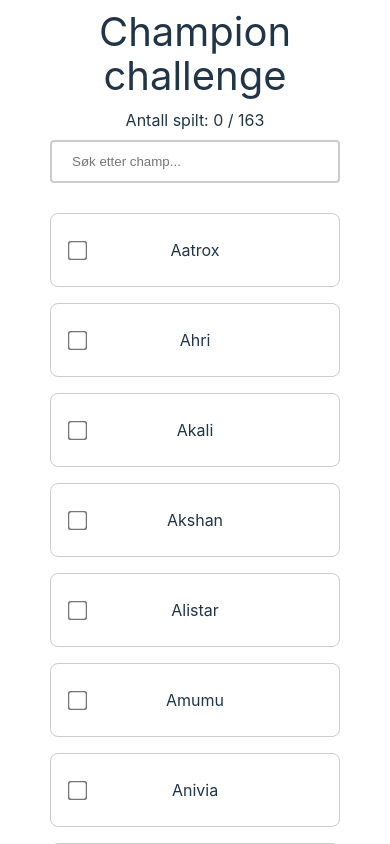
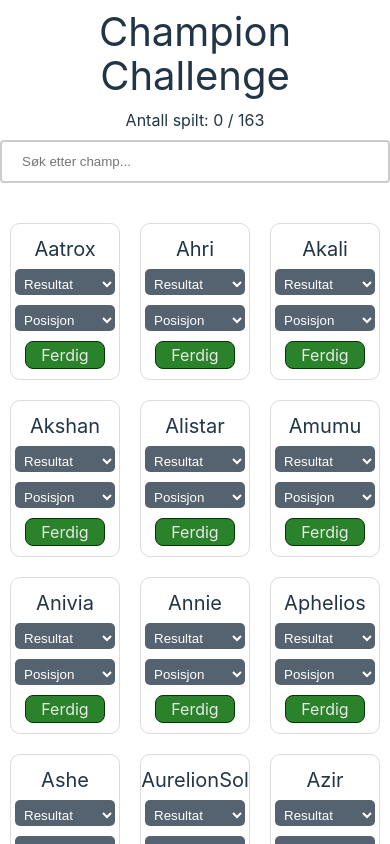
Before and after one commit to StigAkl/champion-challenge, a React (Vite) app: page / in a window 390 px wide. Shown: the top 844 px of the page. Built offline with nearby package versions, Linux system fonts and the light colour scheme.

Commit message:
complete rewrite

```diff
--- a/package.json
+++ b/package.json
@@ -4,7 +4,7 @@
   "version": "0.0.0",
   "type": "module",
   "scripts": {
-    "dev": "vite",
+    "dev": "vite --host",
     "build": "tsc && vite build --base /champion-challenge/",
     "lint": "eslint src --ext ts,tsx --report-unused-disable-directives --max-warnings 0",
     "preview": "vite preview",
--- a/src/App.css
+++ b/src/App.css
@@ -5,49 +5,17 @@
 
 #root {
   margin: 0 auto;
-  padding: 2rem;
   text-align: center;
-  padding: 50px;
   padding-top: 0;
-}
-
-.container {
-  display: grid;
-  grid-template-columns: repeat(auto-fill, minmax(150px, 1fr));
-  gap: 1rem;
+  display: flex;
+  flex-direction: column;
+  align-items: center;
 }
 
 h1 {
   font-weight: 400;
   font-size: 40px !important;
   margin: 10px;
-}
-
-.card {
-  display: flex;
-  align-items: center;
-  justify-content: center;
-  border: 1px solid #ccc;
-  padding: 1rem;
-  border-radius: 8px;
-  position: relative; /* legg til denne */
-  height: 40px;
-}
-
-.card:hover {
-  font-weight: bold;
-  cursor: pointer;
-}
-
-.checkbox {
-  position: absolute; /* endre til denne */ /* posisjon fra toppen */
-  left: 20px; /* posisjon fra venstre */
-  transform: scale(1.5); /* endre størrelsen */
-}
-
-.played {
-  background-color: rgb(60, 115, 60);
-  border: 1px solid rgb(155, 191, 155);
 }
 
 .search {
@@ -60,3 +28,11 @@
   border-radius: 4px;
   margin-bottom: 30px;
 }
+
+.cardContainer {
+  display: flex;
+  flex-wrap: wrap;
+  justify-content: center;
+  width: 100%;
+  max-width: 1200px;
+}
--- a/src/App.tsx
+++ b/src/App.tsx
@@ -1,46 +1,52 @@
-import { useState } from 'react'
+import { useEffect, useState } from 'react'
 import './App.css'
 import compiled from './data/compiled.json';
+import ChampionCard from './Components/ChampionCard/ChampionCard';
 
-interface IChampion {
+export type Result = "win" | "loss";
+export type Position = "top" | "jungle" | "mid" | "bot" | "support";
+export interface Champion {
   id: string;
   name: string;
+  played?: boolean;
+  result?: Result;
+  position?: Position;
 }
 
-interface IPlayed {
-  [key: string]: boolean;
-}
+const App = () => {
+  const [search, setSearch] = useState('');
+  const [champions, setChampions] = useState<Champion[]>(() => {
+    const saved = localStorage.getItem("playedChampions");
+    if (saved) {
+      return JSON.parse(saved);
+    }
+    return compiled.map((c) => ({ ...c, played: false, result: "", position: "" }))
+  });
 
-function App() {
-
-  const [champions, _] = useState<IChampion[]>(compiled);
-  const [played, setPlayed] = useState<IPlayed>(JSON.parse(localStorage.getItem("played") || "{}"));
-  const [search, setSearch] = useState('');
-
-  const toggleChecked = (id: string) => {
-    const newPlayed = { ...played, [id]: !played[id] }
-    setPlayed(newPlayed);
-    localStorage.setItem("played", JSON.stringify(newPlayed));
+  const championPlayedChange = (champion: Champion) => {
+    setChampions(champions.map((c) => c.id === champion.id ? { ...c, played: champion.played } : c));
   }
 
-  const list = champions.filter(champion => champion.name.toLowerCase().includes(search)).map(c => {
-    const background = played[c.id] ? "card played" : "card";
-    return (
-      <div key={c.id} className={background} onClick={() => toggleChecked(c.id)}>
-        <input type="checkbox" className="checkbox" checked={played[c.id] || false} onChange={() => toggleChecked(c.id)} />
-        <label>{c.name}</label>
-      </div>)
-  })
+  useEffect(() => {
+    localStorage.setItem("playedChampions", JSON.stringify(champions));
+  }, [champions]);
 
-  const playedCounter = Object.values(played).reduce((count, value) => value ? count + 1 : count, 0);
+  const playerCounter = champions.filter(p => p.played).length;
+
+  const cardList = champions.filter((c) => c.name.toLowerCase().includes(search.toLowerCase())).map((champion) => (
+    <ChampionCard key={champion.id}
+      champion={champion}
+      onChampionPlayed={championPlayedChange}
+    />
+  ));
 
   return (
     <>
-      <h1>Champion challenge</h1>
-      <p>Antall spilt: {playedCounter} / {champions.length}</p>
+      <h1>Champion Challenge</h1>
+      <p>Antall spilt: {playerCounter} / {compiled.length}</p>
       <input type="text" className="search" value={search} onChange={(e) => setSearch(e.target.value.toLowerCase())} placeholder="Søk etter champ..." />
-      <div className="container">
-        {list}
+      <div className="cardContainer">
+        {cardList}
       </div>
     </>
   )
--- /dev/null
+++ b/src/Components/ChampionCard/ChampionCard.css
@@ -0,0 +1,118 @@
+.card {
+  width: 200px;
+  border-radius: 10px;
+  border: 1px solid rgb(220, 220, 220);
+  flex: 1 0 200px;
+  margin: 10px;
+  display: flex;
+  flex-direction: column;
+  align-items: center;
+}
+
+.win {
+  background-color: #1c3a1c;
+}
+
+.loss {
+  background-color: rgb(63, 13, 13);
+}
+
+@media (max-width: 1200px) {
+  .card {
+    flex: 1 0 150px;
+  }
+}
+
+@media (max-width: 900px) {
+  .card {
+    flex: 1 0 100px;
+  }
+}
+
+.name {
+  margin-top: 10px;
+  margin-bottom: 5px;
+  font-size: 20px;
+}
+
+.select-container {
+  text-align: center;
+  position: relative;
+  width: 100px;
+  height: 26px;
+  overflow: hidden;
+  color: white;
+  border-radius: 5px;
+  margin-bottom: 10px;
+}
+
+.select-container:hover {
+  cursor: pointer;
+}
+
+.select-dropdown {
+  position: relative;
+  width: 100px;
+  height: 30px;
+  padding: 5px;
+  border: none;
+  outline: none;
+  background: transparent;
+  z-index: 1;
+  background: #556370;
+  line-height: 200px;
+  color: white;
+}
+
+.select-dropdown:hover {
+  cursor: pointer;
+}
+
+.select-container:after {
+  content: "\25BC";
+  position: absolute;
+  top: 0;
+  cursor: pointer;
+  pointer-events: none;
+  transition: 0.25s all ease;
+  z-index: 1;
+}
+
+.error {
+  border: 1px solid red;
+}
+
+button.setplayed {
+  border-radius: 8px;
+  border: 1px solid rgb(2, 54, 2);
+  padding: 3px;
+  font-size: 16px;
+  font-family: inherit;
+  background-color: #2a832a;
+  cursor: pointer;
+  transition: border-color 0.25s;
+  margin-bottom: 10px;
+  width: 80px;
+  color: rgb(233, 233, 233);
+}
+
+button.setunplayed {
+  border-radius: 8px;
+  border: none;
+  padding: 3px;
+  font-size: 16px;
+  font-family: inherit;
+  background-color: rgb(31, 105, 158);
+  cursor: pointer;
+  transition: border-color 0.25s;
+  margin-bottom: 10px;
+  width: 80px;
+}
+
+button:hover {
+  font-weight: bold;
+}
+
+.result {
+  margin-bottom: 24px;
+}
--- /dev/null
+++ b/src/Components/ChampionCard/ChampionCard.tsx
@@ -0,0 +1,112 @@
+import { useState } from "react";
+import { Champion, Position, Result } from "../../App";
+import "./ChampionCard.css";
+
+interface Props {
+  champion: Champion;
+  onChampionPlayed: (champion: Champion) => void;
+}
+
+const ChampionCard = ({ champion, onChampionPlayed }: Props) => {
+
+  const [position, setPosition] = useState(champion.position);
+  const [result, setResult] = useState(champion.result);
+  const [error, setError] = useState(false);
+
+  const cardBackground = getCardBackground(champion, error);
+
+  const handlePlayButtonClick = () => {
+
+    if (champion.played) {
+      return onChampionPlayed({ ...champion, played: false, position: undefined, result: undefined })
+    }
+
+    if (!position || !result) {
+      setError(true);
+      return alert(createErrorMessage(result, position));
+    }
+
+    champion.played = true;
+    champion.position = position;
+    champion.result = result;
+    setError(false);
+
+    onChampionPlayed(champion);
+  }
+
+  const renderSelect = () => {
+    return (
+      <>
+        <div className={`select-container`}>
+          <select className="select-dropdown"
+            onChange={(e) => setResult(e.target.value as Result)}>
+            <option value="" disabled selected hidden>Resultat</option>
+            <option value="win">Vinn</option>
+            <option value="loss">Tap</option>
+          </select>
+        </div>
+        <div className="select-container">
+          <select className="select-dropdown"
+            placeholder="Posisjon"
+            onChange={(e) => setPosition(e.target.value as Position)}>
+            <option value="" disabled selected hidden>Posisjon</option>
+            <option value="top">Top</option>
+            <option value="jungle">Jungle</option>
+            <option value="mid">Mid</option>
+            <option value="bot">Bot</option>
+            <option value="support">Support</option>
+          </select>
+        </div>
+      </>
+    )
+  }
+
+  const renderResult = () => {
+    return (
+      <div className="result">
+        <p>Resultat: {champion.result === "win" ? "Vinn" : "Tap"}</p>
+        <p>Posisjon: {champion.position}</p>
+      </div>
+    )
+  }
+
+  return (
+    <div className={`card ${cardBackground}`}>
+      <span className="name">{champion.name}</span>
+      {champion.played ? renderResult() : renderSelect()}
+      {renderButton(champion, handlePlayButtonClick)}
+    </div>
+  )
+}
+
+const renderButton = (champion: Champion, callback: () => void) => {
+  return champion.played ?
+    <button className="setunplayed" onClick={callback}>Fjern</button>
+    :
+    <button className="setplayed" onClick={callback}>Ferdig</button>
+};
+
+const createErrorMessage = (result?: string, position?: string) => {
+  let error = "";
+  if (!position && result) error += "posisjon";
+  if (!result && position) error += "resultat";
+  if (!result && !position) error += "resultat og posisjon";
+  return "Du må velge " + error;
+}
+
+const getCardBackground = (champion: Champion, error: boolean) => {
+  let styling = "";
+
+  if (error) {
+    styling += "error ";
+  }
+  if (!champion.played)
+    return styling;
+
+  if (champion.result === "loss")
+    return styling + "loss";
+
+  return styling + "win";
+}
+
+export default ChampionCard;
--- a/src/index.css
+++ b/src/index.css
@@ -28,19 +28,8 @@
   line-height: 1.1;
 }
 
-button {
-  border-radius: 8px;
-  border: 1px solid transparent;
-  padding: 0.6em 1.2em;
-  font-size: 1em;
-  font-weight: 500;
-  font-family: inherit;
-  background-color: #1a1a1a;
-  cursor: pointer;
-  transition: border-color 0.25s;
-}
 button:hover {
-  border-color: #646cff;
+  border-color: #f7f7f7;
 }
 button:focus,
 button:focus-visible {
```
